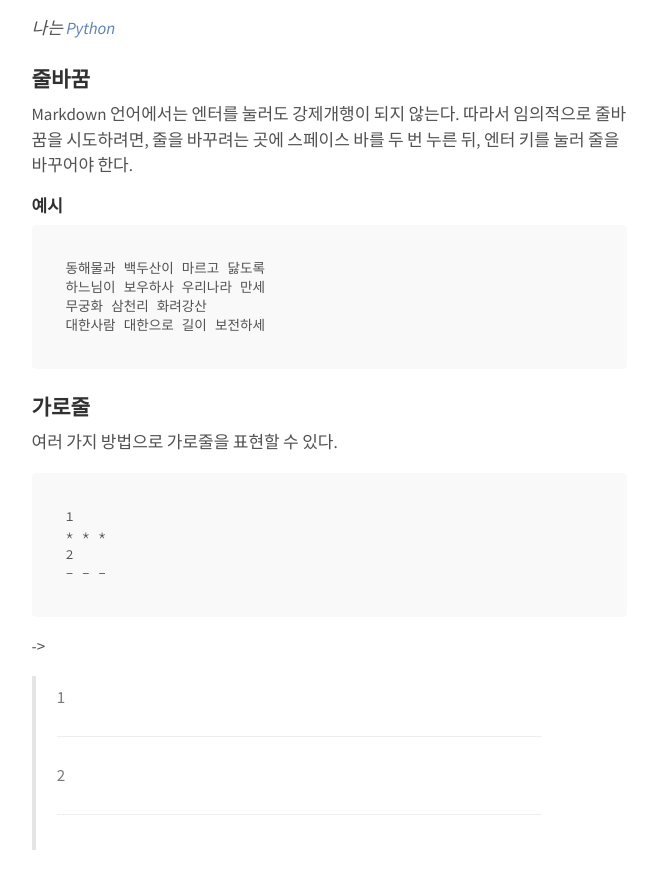
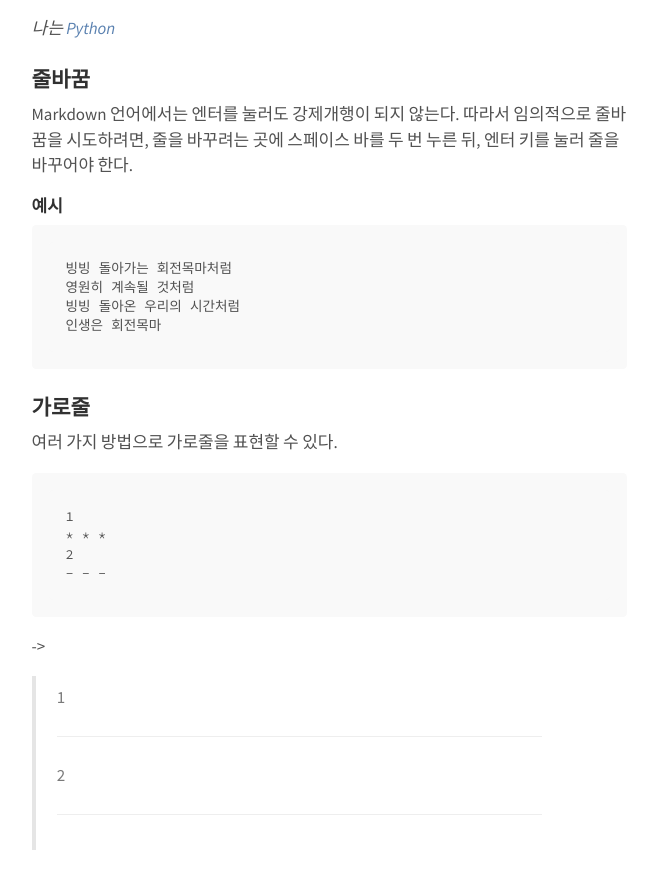
Before and after one commit to kmu3072/kmu3072.github.io, a Jekyll site: the page built from _posts/2021-12-13-Markdown.md, in a window 1280 px wide and 900 px high, scrolled down 3463 px. Shown: the top 889 px of the window, without its empty margins (311-966 px from the left). Built offline with Jekyll 4.4.1, drawn with Linux system fonts in a browser that asks for light colours; comment, search, counter and statistics services are not loaded.

Commit message:
Update post

````diff
--- a/_posts/2021-12-13-Markdown.md
+++ b/_posts/2021-12-13-Markdown.md
@@ -129,10 +129,10 @@ Markdown 언어에서는 엔터를 눌러도 강제개행이 되지 않는다.
 #### 예시
 
 ```
-동해물과 백두산이 마르고 닳도록
-하느님이 보우하사 우리나라 만세
-무궁화 삼천리 화려강산
-대한사람 대한으로 길이 보전하세
+빙빙 돌아가는 회전목마처럼
+영원히 계속될 것처럼
+빙빙 돌아온 우리의 시간처럼
+인생은 회전목마
 ```
 
 ### 가로줄
````
Also changed, not shown: _posts/2021-12-13-Google Analytics 적용.md (added, +40 -0 lines).
